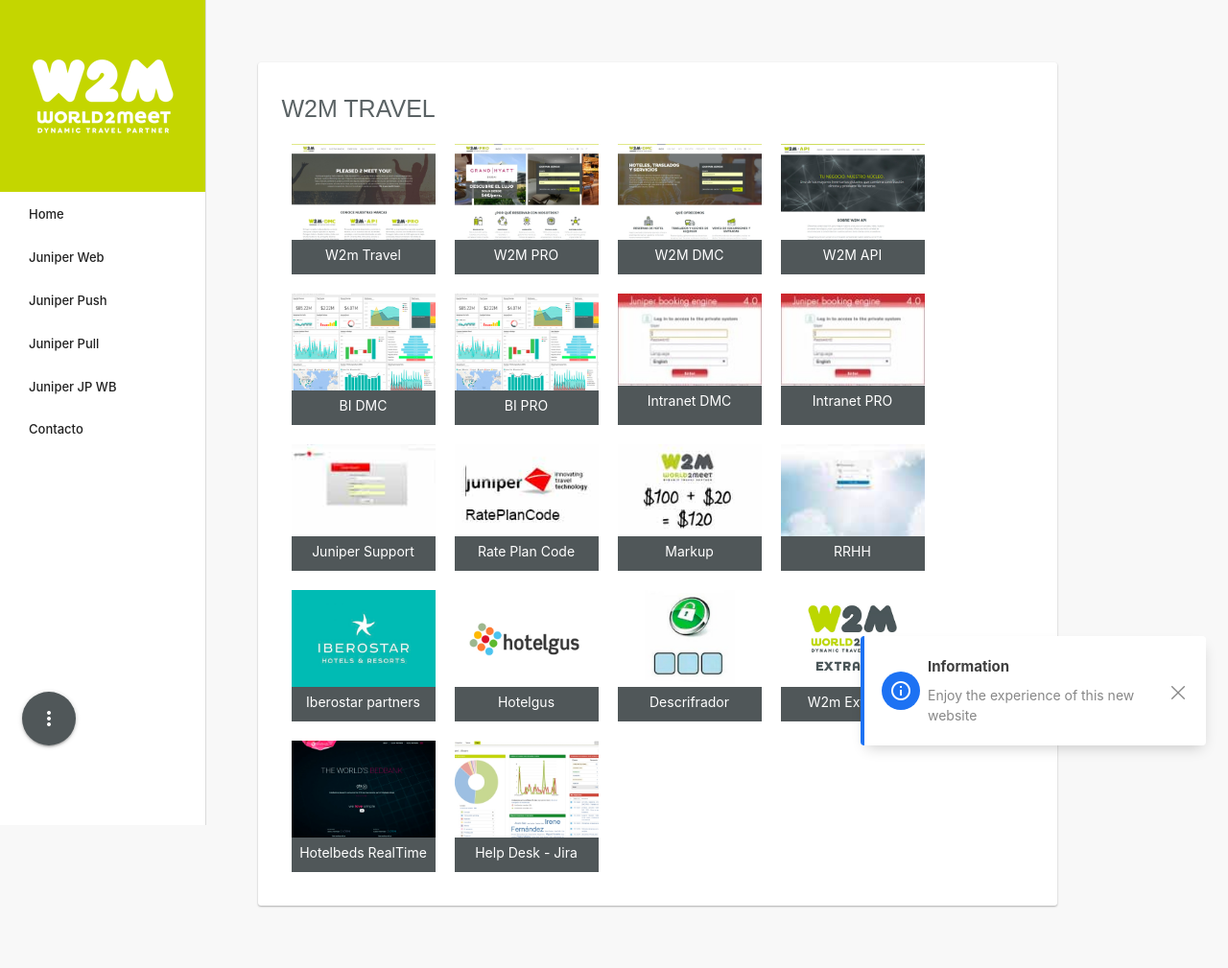
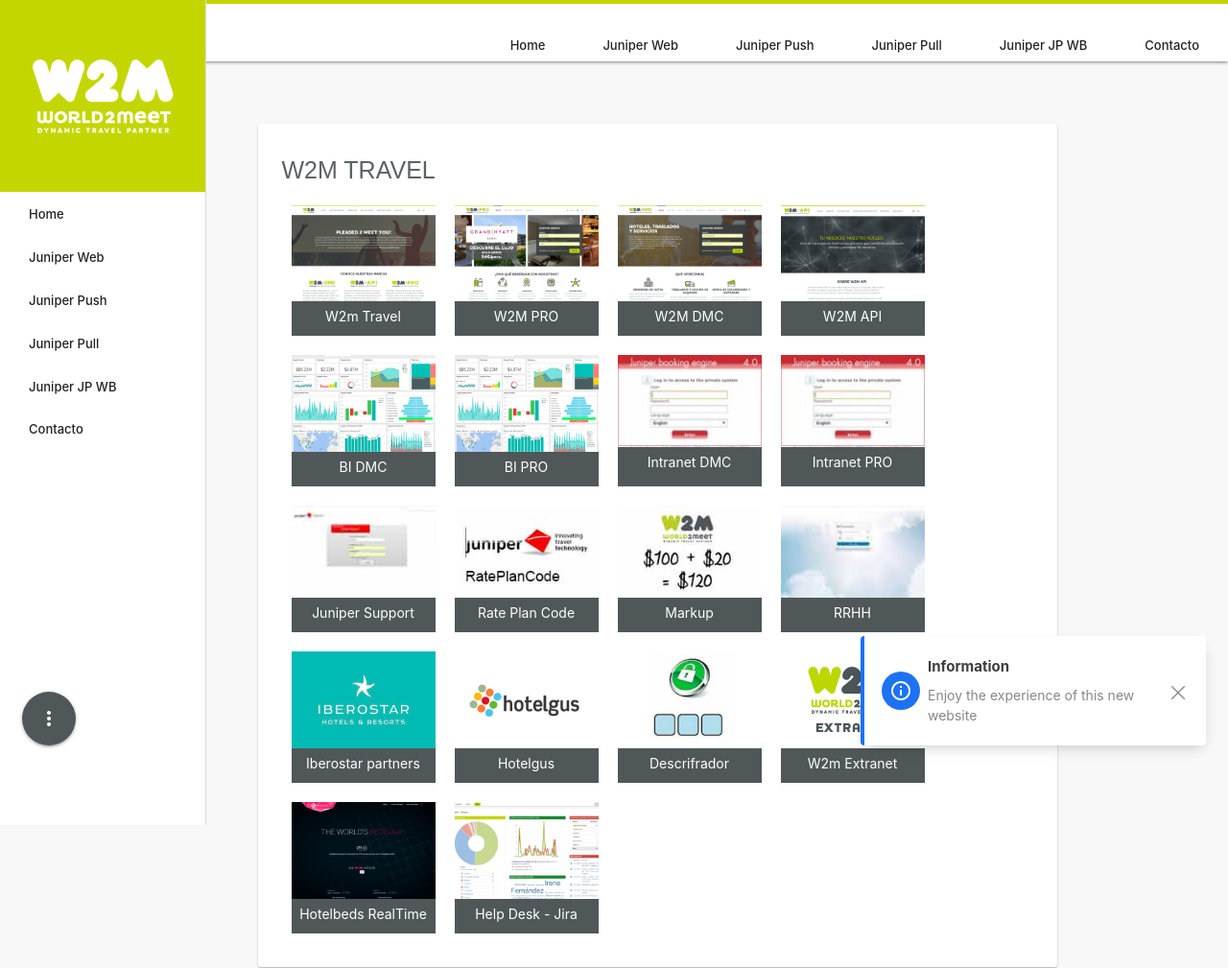
Before and after one commit to AlvaroDesigns/w2m, a plain HTML site: page index.html in a window 1280 px wide. Shown: the top 1009 px of the page at 96% size. Before the commit the page ends 959 px from the top, so only its background shows below. Drawn offline with nearby package versions, Linux system fonts and the light colour scheme; grey boxes are pictures that could not be loaded; a web font is replaced by a local one.

Commit message:
Add menu mobile

```diff
--- a/index.html
+++ b/index.html
@@ -15,6 +15,33 @@
   </head>
 
   <body>
+  <nav class="header__content">
+      <div class="nav-wrapper header__wrapper">
+        <a href="http://panels.alvarodesigns.com" class="brand-logo">
+            <img class="header__logo" src="https://www.w2m.travel/css/img/logo-w2m-global.svg">
+        </a>
+        <ul id="nav-mobile" class="right hide-on-med-and-down">
+          <li class="navbar__listPrimary">
+              <a href="https://www.w2m.travel" class="waves-effect waves-teal navbar__listLink">Home</a>
+          </li>
+          <li class="navbar__listPrimary">
+              <a href="https://www.ejuniper.com/" class="waves-effect waves-teal navbar__listLink">Juniper Web</a>
+          </li>
+          <li class="navbar__listPrimary">
+              <a href="http://xml.bookingengine.es/doc/Documentation/Hotels/push/JuniperXMLDoc_JP_PUSH.pdf" class="waves-effect waves-teal navbar__listLink">Juniper Push</a>
+          </li>
+          <li class="navbar__listPrimary">
+              <a href="http://xml.bookingengine.es/doc/Documentation/Hotels/pull/JuniperXMLDoc_PULL.pdf" class="waves-effect waves-teal navbar__listLink">Juniper Pull</a>
+          </li>
+          <li class="navbar__listPrimary">
+              <a href="http://xml.bookingengine.es/doc/Documentation/WebserviceJP/JP_WebService_Documentation.pdf" class="waves-effect waves-teal navbar__listLink">Juniper JP WB</a>
+          </li>
+          <li class="navbar__listPrimary">
+              <a class="waves-effect waves-teal navbar__listLink" href="https://www.w2m.travel/#contacto">Contacto</a>
+          </li>
+        </ul>
+      </div>
+    </nav>
     <ul id="nav-mobile" class="sidenav sidenav-fixed navbar__wrapper" style="transform: translateX(0px);">
         <li class="navbar__contentLogo">
             <img id="navbar__logo" src="img/partner-logo01.png">
@@ -193,7 +220,7 @@ jQuery("#cookie-bar").hide();
 }
 });
 */
-
+      $(".dropdown-trigger").dropdown();
       $(document).ready(function(){
         /*$('.toast__container').delay(function()) {
           e.preventDefault();
--- a/sass/components/_custom.scss
+++ b/sass/components/_custom.scss
@@ -18,6 +18,9 @@ $w2m: #c4d600;
         transform: translateX(0);
         position: fixed;
         justify-content: center;
+        @media only screen and (max-width: 993px) {
+            display: none;
+        }
     }
 
     &__contentLogo {
@@ -212,6 +215,28 @@ $w2m: #c4d600;
     background-color: $w2m;
 }
 
+.header {
+    &__content {
+        background-color: white;
+        border-top: 4px solid $w2m;
+        position: relative;
+        z-index: 20;
+        padding: 20px 0;
+    }
+    &__logo {
+        display: block;
+        background-size: 100%;
+        background-position: 0 0;
+        background-repeat: no-repeat;
+        width: 80px;
+        padding: 0;
+        margin: -12px;
+        overflow: hidden;
+    }
+}
+
+
+
 /*======================
    Set Cookies
 =======================*/
--- a/sass/components/_global.scss
+++ b/sass/components/_global.scss
@@ -16,6 +16,9 @@ body {
 
 main {
   padding-left: 90px;
+  @media only screen and (max-width: 993px) {
+    padding-left: initial;
+}
   // flex: 1 0 auto;
 }
 
```
Also changed, not shown: css/main.css, 1 other file.
